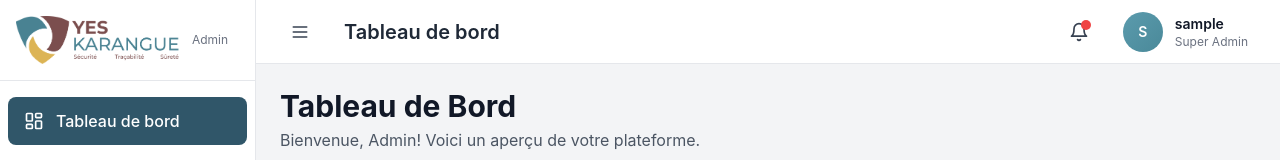
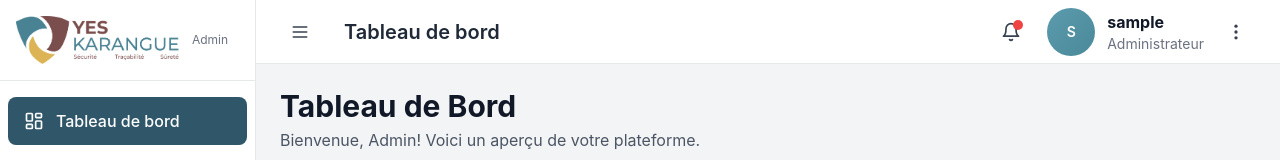
Before and after one commit to Xamle-tech/yes-karangue-admin, a React (Vite) app: page /dashboard in a window 1280 px wide. Shown: the top 160 px of the page. Built offline with nearby package versions, Linux system fonts and the light colour scheme; no server answers; sample sign-in values are in the browser's storage.

Commit message:
update design

```diff
--- a/src/components/Header.jsx
+++ b/src/components/Header.jsx
@@ -137,21 +137,40 @@ export default function Header({
           )}
         </div>
 
-        {/* User Menu */}
+        {/* User Profile & Menu */}
+        <div className="flex items-center gap-3">
+          {/* Profile Display */}
+          <div className="flex items-center gap-3">
+            {userData?.profile_picture_url ? (
+              <img
+                src={userData.profile_picture_url}
+                alt={displayName}
+                className="w-12 h-12 rounded-full object-cover"
+              />
+            ) : (
+              <div className="w-12 h-12 bg-gradient-to-br from-[#5B9BAD] to-[#4A8999] rounded-full flex items-center justify-center text-white font-semibold text-sm">
+                {getInitials(displayName)}
+              </div>
+            )}
+            <div className="hidden md:block text-left">
+              <p className="text-base font-bold text-gray-900">
+                {displayName}
+              </p>
+              <p className="text-sm text-gray-500">{isAgent ? 'Agent' : 'Administrateur'}</p>
+            </div>
+          </div>
+
+          {/* Three-dot Menu */}
           <div className="relative">
             <button
               onClick={() => setShowUserMenu(!showUserMenu)}
-            className="flex items-center gap-3 p-2 rounded-lg hover:bg-gray-100 transition"
+              className="w-10 h-10 rounded-lg hover:bg-gray-100 transition flex items-center justify-center"
             >
-            <div className="w-10 h-10 bg-gradient-to-br from-[#5B9BAD] to-[#4A8999] rounded-full flex items-center justify-center text-white font-semibold text-sm">
-              {getInitials(displayName)}
-            </div>
-            <div className="hidden md:block text-left">
-              <p className="text-sm font-semibold text-gray-900">
-                {displayName}
-              </p>
-              <p className="text-xs text-gray-500">{isAgent ? 'Agent' : 'Super Admin'}</p>
-            </div>
+              <svg className="h-5 w-5 text-gray-700" fill="currentColor" viewBox="0 0 24 24">
+                <circle cx="12" cy="5" r="2" />
+                <circle cx="12" cy="12" r="2" />
+                <circle cx="12" cy="19" r="2" />
+              </svg>
             </button>
 
             {/* User Dropdown */}
@@ -182,6 +201,7 @@ export default function Header({
             )}
           </div>
         </div>
+      </div>
 
       {/* Logout Confirmation Modal */}
       {
--- a/src/services/authService.js
+++ b/src/services/authService.js
@@ -218,6 +218,11 @@ export const saveAuthData = (authData, rememberMe = true) => {
             if (authData.user.email || authData.user.login) {
                 setStorageItem('userEmail', authData.user.email || authData.user.login, rememberMe);
             }
+
+            // Sauvegarder le nom si disponible
+            if (authData.user.name) {
+                setStorageItem('userName', authData.user.name, rememberMe);
+            }
         }
 
         // Sauvegarder le nom de l'entreprise si disponible
@@ -306,6 +311,7 @@ export const logout = async () => {
         removeStorageItem('userRole');
         removeStorageItem('userData');
         removeStorageItem('userEmail');
+        removeStorageItem('userName');
         removeStorageItem('entrepriseName');
 
         // Rediriger vers la page de connexion
```
Lines whose indentation alone changed are shown as unchanged.
